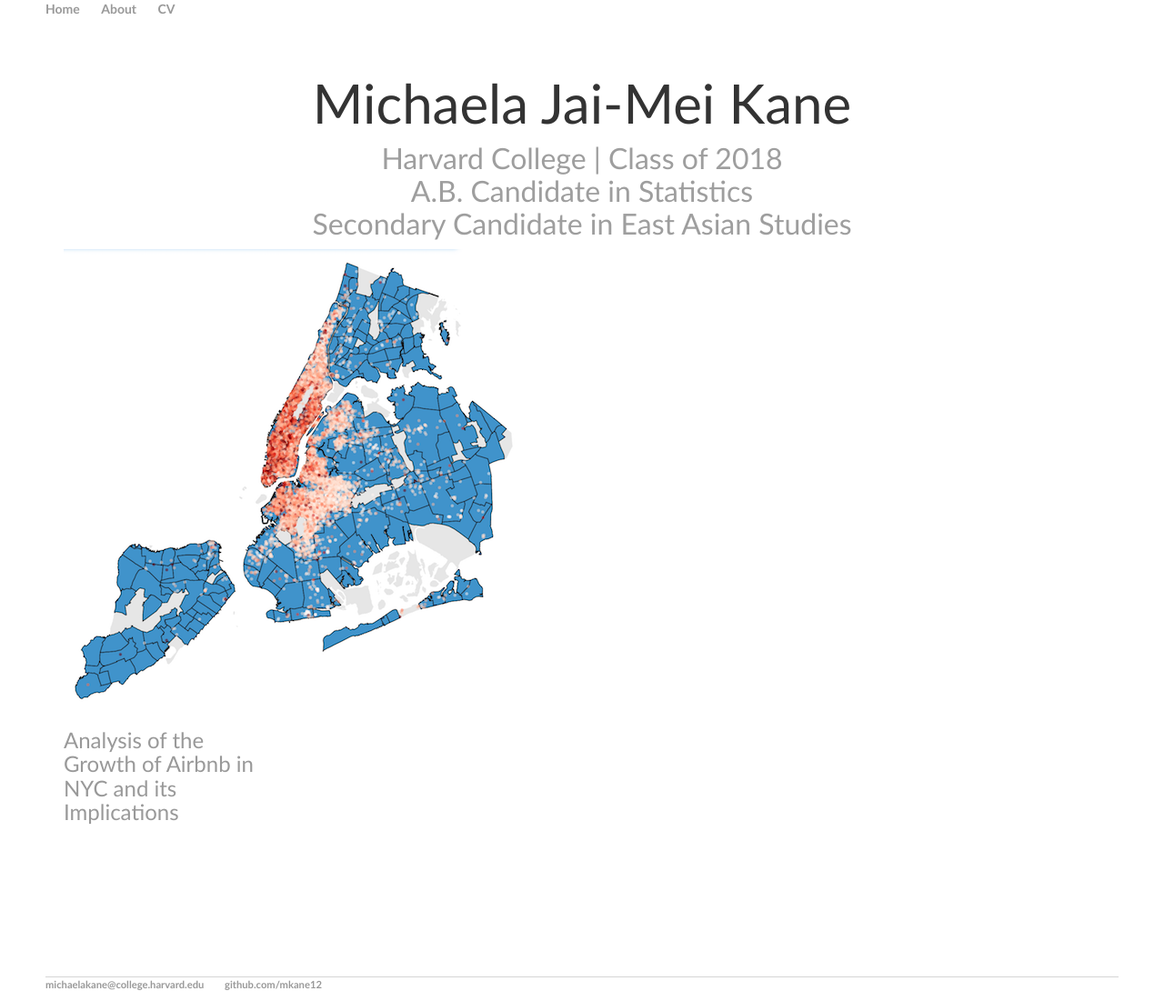
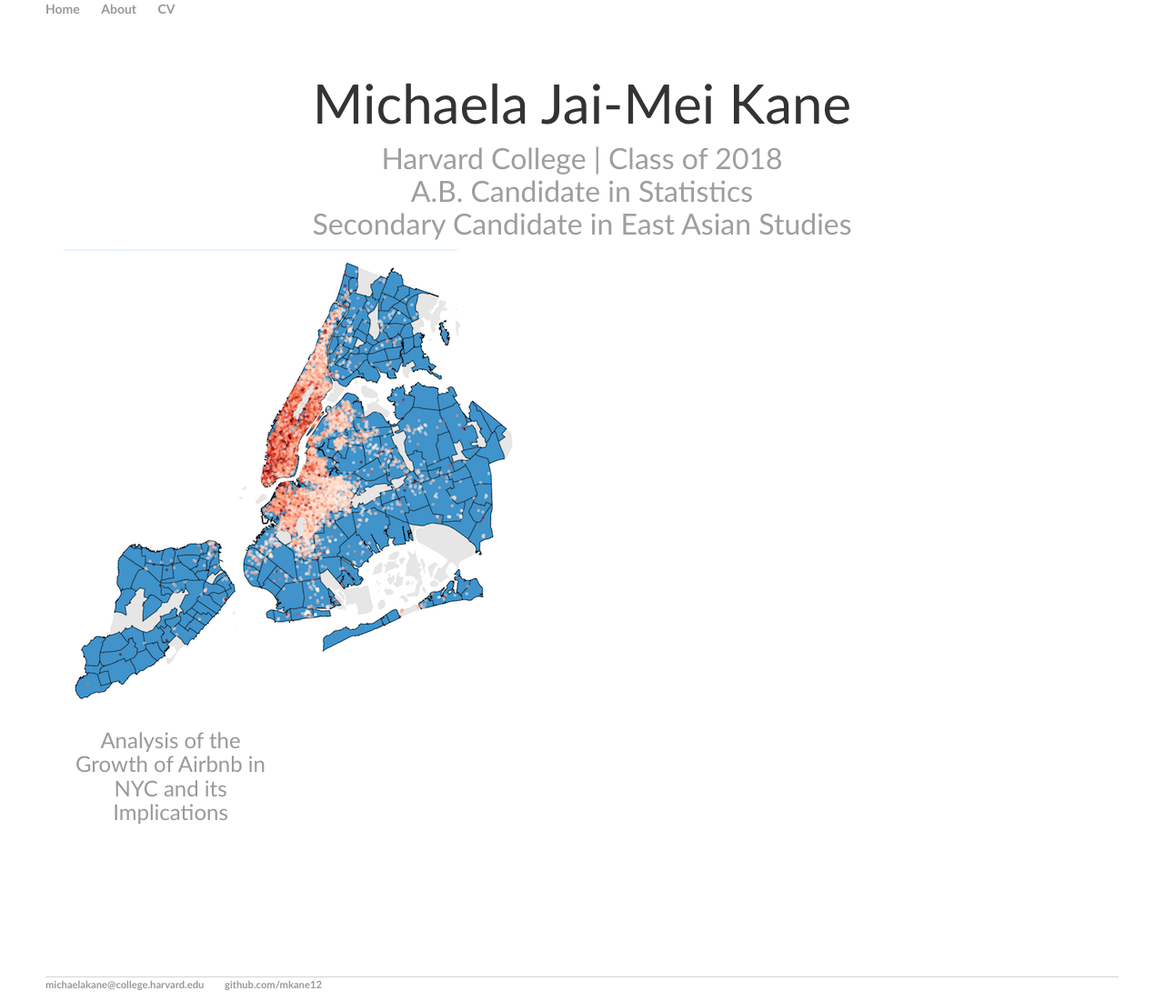
Before and after one commit to mkane12/mkane12.github.io, a Jekyll site: the page built from index.html, in a window 1280 px wide. Shown: the whole page at 91% size. Built offline with Jekyll 4.4.1, drawn with Linux system fonts in a browser that asks for light colours.

```diff
--- a/index.html
+++ b/index.html
@@ -17,7 +17,7 @@ title: Michaela Kane, Websites
 			<div class="row">
 				<div class="col-md-6">
 					<img src="images/airbnb_head.png">
-					<h3>Analysis of the Growth of Airbnb in NYC and its Implications</h3>
+					<center><h3>Analysis of the Growth of Airbnb in NYC and its Implications</h3></center>
 				</div>
 			</div>
 		</div>
```
